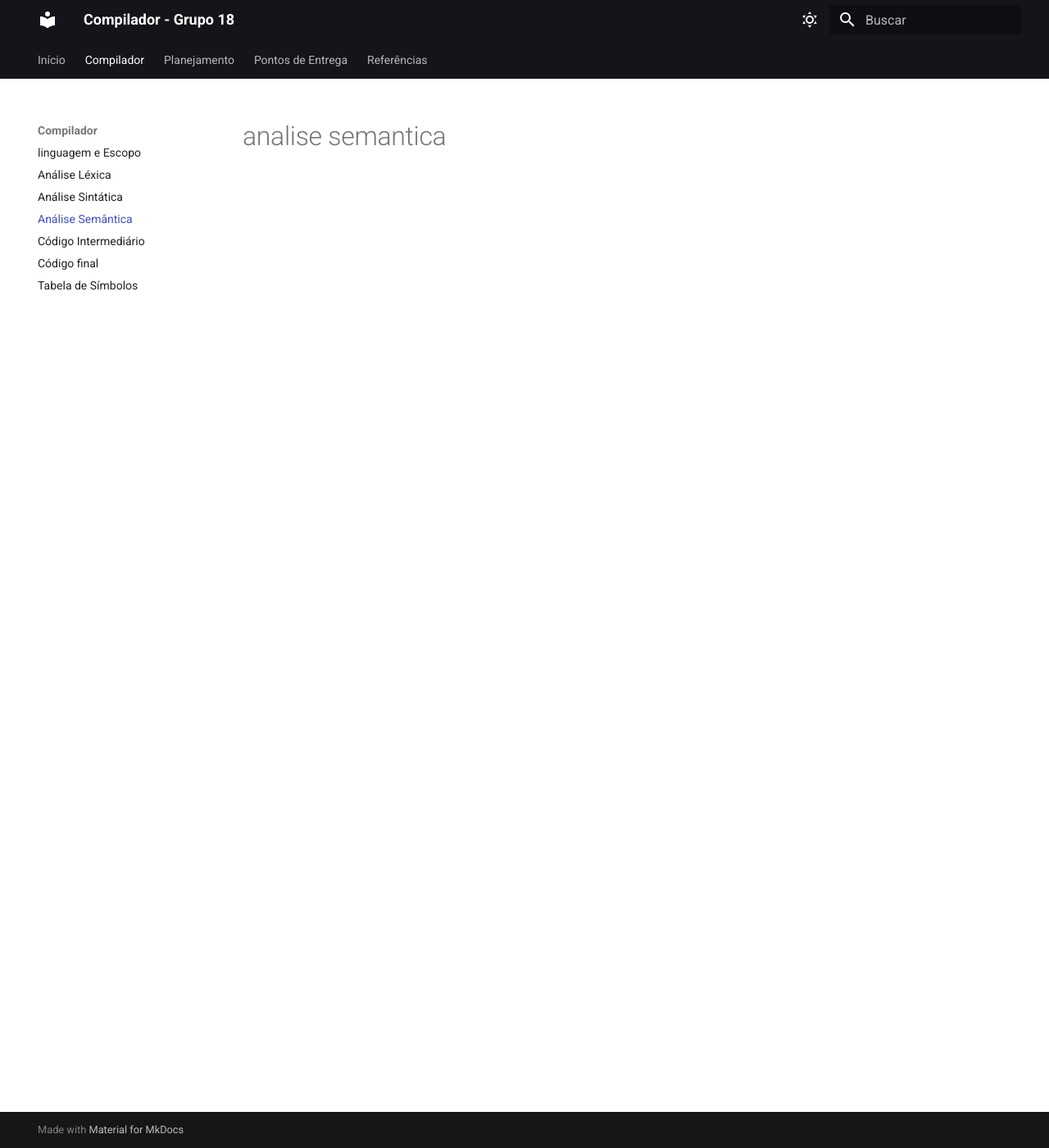
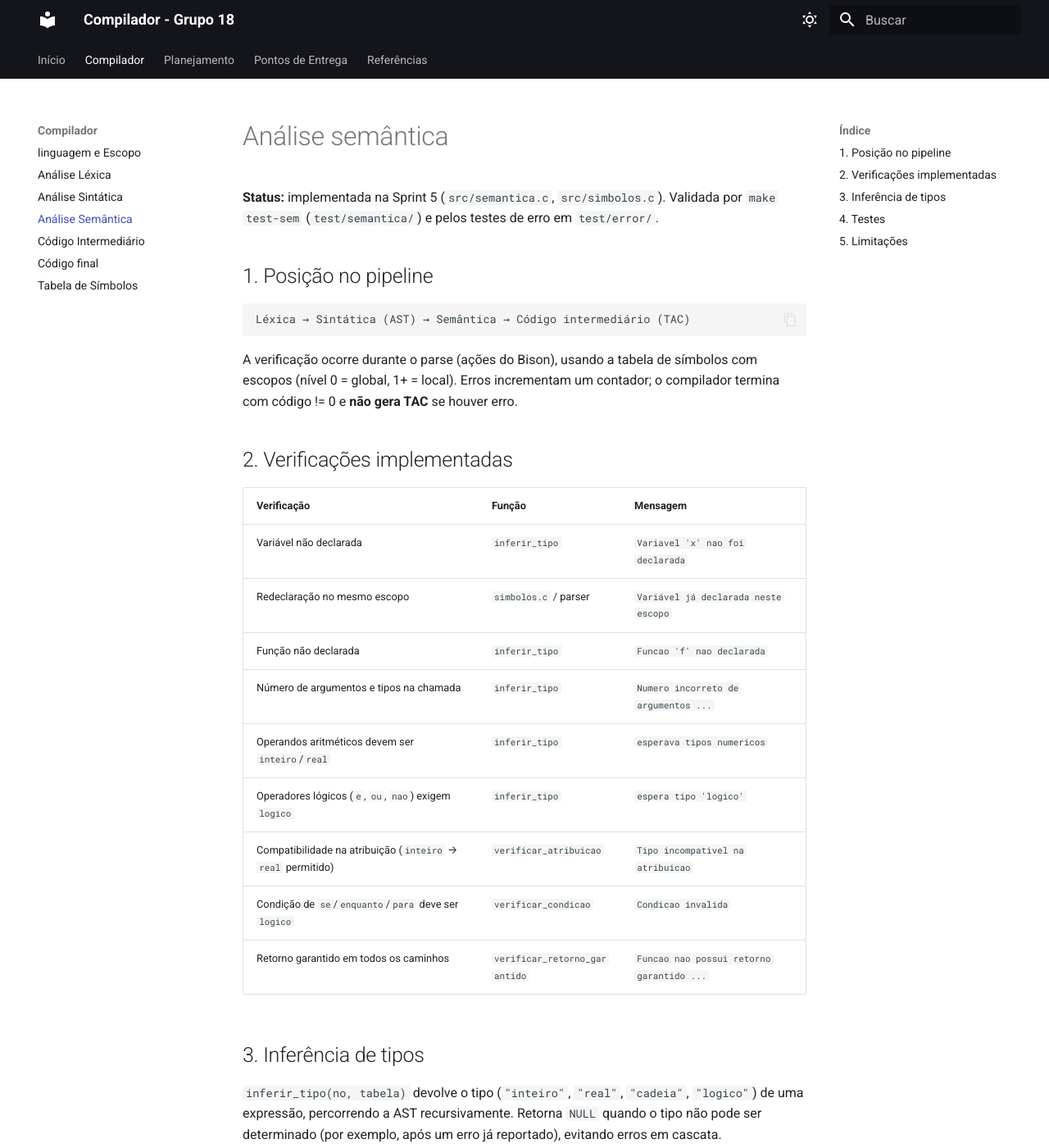
Before and after one commit to JosefWojtyla/G18_COMP1_26_2, an MkDocs documentation site: the page built from docs/compilador/analise-semantica.md, in a window 1280 px wide and 1400 px high. Shown: the whole window at 82% size. Built offline with MkDocs 1.6.1 and Material for MkDocs 9.7.7, drawn with Linux system fonts in a browser that asks for light colours; some of the changed text lies outside the part shown.

````diff
--- a/docs/compilador/analise-semantica.md
+++ b/docs/compilador/analise-semantica.md
@@ -1 +1,41 @@
-# analise semantica
+# Análise semântica
+
+**Status:** implementada na Sprint 5 (`src/semantica.c`, `src/simbolos.c`). Validada por `make test-sem` (`test/semantica/`) e pelos testes de erro em `test/error/`.
+
+## 1. Posição no pipeline
+
+```
+Léxica → Sintática (AST) → Semântica → Código intermediário (TAC)
+```
+
+A verificação ocorre durante o parse (ações do Bison), usando a tabela de símbolos com escopos (nível 0 = global, 1+ = local). Erros incrementam um contador; o compilador termina com código != 0 e **não gera TAC** se houver erro.
+
+## 2. Verificações implementadas
+
+| Verificação | Função | Mensagem |
+|:---|:---|:---|
+| Variável não declarada | `inferir_tipo` | `Variavel 'x' nao foi declarada` |
+| Redeclaração no mesmo escopo | `simbolos.c` / parser | `Variável já declarada neste escopo` |
+| Função não declarada | `inferir_tipo` | `Funcao 'f' nao declarada` |
+| Número de argumentos e tipos na chamada | `inferir_tipo` | `Numero incorreto de argumentos ...` |
+| Operandos aritméticos devem ser `inteiro`/`real` | `inferir_tipo` | `esperava tipos numericos` |
+| Operadores lógicos (`e`, `ou`, `nao`) exigem `logico` | `inferir_tipo` | `espera tipo 'logico'` |
+| Compatibilidade na atribuição (`inteiro` → `real` permitido) | `verificar_atribuicao` | `Tipo incompativel na atribuicao` |
+| Condição de `se`/`enquanto`/`para` deve ser `logico` | `verificar_condicao` | `Condicao invalida` |
+| Retorno garantido em todos os caminhos | `verificar_retorno_garantido` | `Funcao nao possui retorno garantido ...` |
+
+## 3. Inferência de tipos
+
+`inferir_tipo(no, tabela)` devolve o tipo (`"inteiro"`, `"real"`, `"cadeia"`, `"logico"`) de uma expressão, percorrendo a AST recursivamente. Retorna `NULL` quando o tipo não pode ser determinado (por exemplo, após um erro já reportado), evitando erros em cascata.
+
+## 4. Testes
+
+Cada caso em `test/semantica/*.pt` tem um `.msg` com a mensagem esperada. Ver catálogo TC-S01..S07 em `TEST_CASES.md`.
+
+```bash
+make test-sem
+```
+
+## 5. Limitações
+
+- Acesso a vetor (`v[i]`) não possui verificação de tipo/índice na semântica nem tradução para TAC.
````
Also changed, not shown: TEST_CASES.md (+32 -0 lines), docs/compilador/codigo-intermediario.md (+1 -1 lines), docs/planejamento/sprint-05.md (+16 -5 lines), 1 other file.
